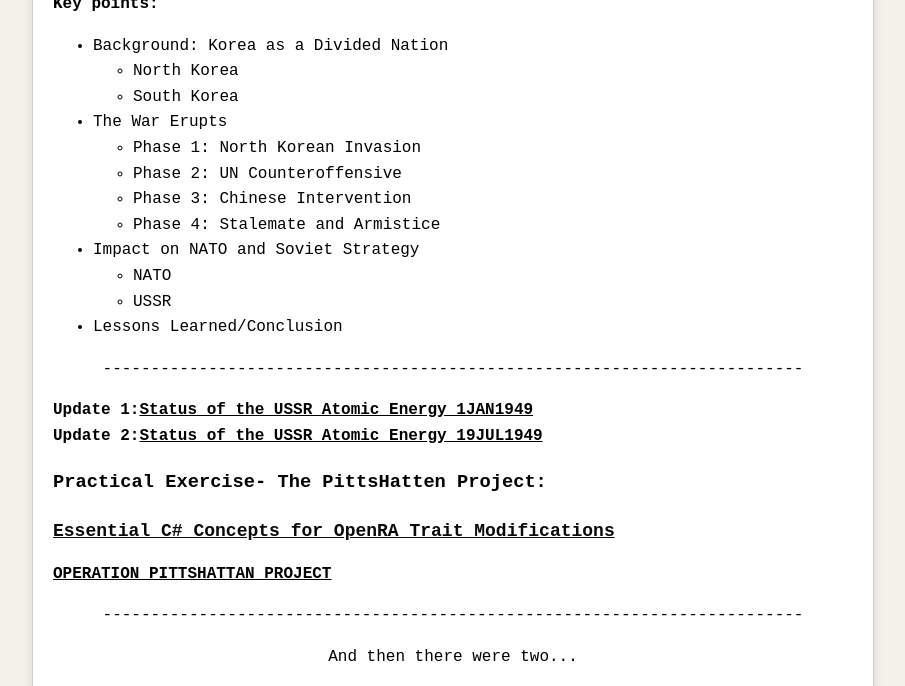
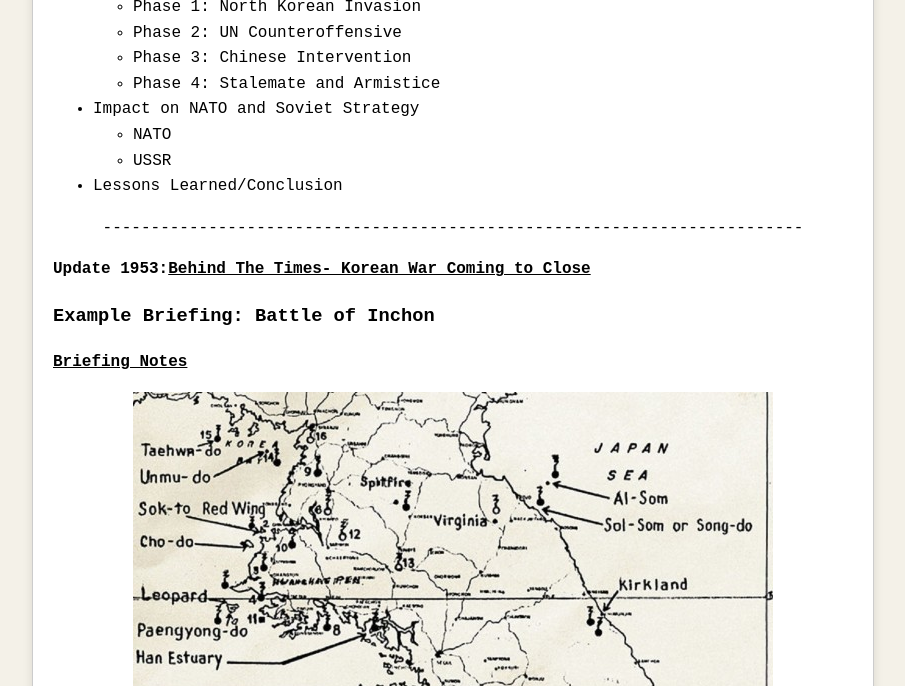
Before and after one commit to jboyce1/CodeWar, a Jekyll site: the page built from classes/TheProxAndTheBear.md, in a window 1280 px wide and 1400 px high, scrolled down 917 px. Shown: the top 686 px of the window, without its empty margins (187-1092 px from the left). Built offline with Jekyll 4.4.1, drawn with Linux system fonts in a browser that asks for light colours; some of the changed text lies outside the part shown; grey boxes are pictures that could not be loaded.

Commit message:
Update TheProxAndTheBear.md

```diff
--- a/classes/TheProxAndTheBear.md
+++ b/classes/TheProxAndTheBear.md
@@ -9,10 +9,11 @@
 **Skill**: Map creation and editing
 
 <div style="text-align: center;">
-  <img src="{{ 'classes/ForeignFire/joe-1-2.jpg' | relative_url }}" alt="RDS-1, The First Soviet Atomic Bomb" style="max-width: 80%; height: auto;">
-  <p>RDS-1 "First Lightning", The First Soviet Atomic Bomb</p>
+  <img src="{{ 'classes/TheProxAndTheBear/4phasesofkoreanwar.png' | relative_url }}" alt="The Four Phases of the Korean War" style="max-width: 80%; height: auto;">
 </div>
-
+<div style="text-align: center;">
+  <p>-------------------------------------------------------------------------</p>
+</div>
 ### Lecture: The Korean War as a Proxy Conflict in the Cold War Struggle
 
 **Key points:**
@@ -32,70 +33,36 @@
   <p>-------------------------------------------------------------------------</p>
 </div>
 
-  **Update 1:**[Status of the USSR Atomic Energy 1JAN1949]({{ 'classes/ForeignFire/Status of the USSR Atomic Energy 1JAN1949.pdf' | relative_url }})
-  **Update 2:**[Status of the USSR Atomic Energy 19JUL1949]({{ 'classes/ForeignFire/Status of the USSR Atomic Energy 19JUL1949.pdf' | relative_url }})
+  **Update 1953:**[Behind The Times- Korean War Coming to Close]({{ 'classes/TheProxAndTheBear/Behind the Times- Korean War Coming to Close.pdf' | relative_url }})
 
-### Practical Exercise- The PittsHatten Project:
-  <a href="https://jboyce1.github.io/CodeWar/classes/CSforOpenRA" target="_blank" style="font-size: 18px; text-decoration: underline; color: #0a0a0a;">
-    Essential C# Concepts for OpenRA Trait Modifications
+
+### Example Briefing: Battle of Inchon
+[Briefing Notes]({{ 'classes/TheProxAndTheBear/Inchon Briefing about with terrain forcus.pdf' | relative_url }})
+<div style="text-align: center;">
+  <img src="{{ 'classes/TheProxAndTheBear/guerrilla actions map.jpg' | relative_url }}" alt="Guerrilla Actions Map" style="max-width: 80%; height: auto;">
+</div>
+
+### Practical Exercise- Operation Frozen Contours:
+  <a href="https://www.koreanwar.org/html/maps-marines.html" target="_blank" style="font-size: 18px; text-decoration: underline; color: #0a0a0a;">
+    Korean War Maps - U.S. Marine Corps Historical Division
+  </a>
+    <a href="https://www.history.army.mil/books/maps.htm" target="_blank" style="font-size: 18px; text-decoration: underline; color: #0a0a0a;">
+    U.S. Army Center of Military History
   </a>
 
-[OPERATION PITTSHATTAN PROJECT]({{ 'classes/ForeignFire/1949 Operation PittsHattan Project.pdf' | relative_url }})
+[OPERATION FROZEN CONTOURS]({{ 'classes/TheProxAndTheBear/Operation Frozen Contours.pdf' | relative_url }})
 
  <div style="text-align: center;">
   <p>-------------------------------------------------------------------------</p>
 </div>
 
 <div style="text-align: center;">
-  <p>And then there were two...</p>
-  <video width="560" height="315" controls>
-    <source src="{{ 'classes/ForeignFire/1st Russian Atomic Bomb RDS-1.mp4' | relative_url }}" type="video/mp4">
-    Your browser does not support the video tag.
-  </video>
+The Korean War Using Google Earth
+
+<iframe width="560" height="315" src="https://www.youtube.com/embed/lJx6M7SqkvI?si=ATbHP11CRmB7yUdt" title="YouTube video player" frameborder="0" allow="accelerometer; autoplay; clipboard-write; encrypted-media; gyroscope; picture-in-picture; web-share" referrerpolicy="strict-origin-when-cross-origin" allowfullscreen></iframe>
 </div>
 
 
-[U.S. Weather Report of Atomic Detection System]({{ 'classes/ForeignFire/U.S. Weather Report of Atomic Detection System (Sep 1949).pdf' | relative_url }})
-
-<div style="text-align: center;">
-  <p>-------------------------------------------------------------------------</p>
-</div>
-
-## How We Got Here
-[A History Of Soviet MGB Penetration]({{ 'classes/ForeignFire/II. ORGANIZATION OF SOVIE[15573746].pdf' | relative_url }})
-
-<div style="text-align: center;">
-  <p>Former Spy Interview</p>
-  <video width="560" height="315" controls>
-    <source src="{{ 'classes/ForeignFire/SYND 21 11 79 FORMER RUSSIAN SPY ANTHONY BLUNT INTERVIEW.mp4' | relative_url }}" type="video/mp4">
-    Your browser does not support the video tag.
-  </video>
-</div>
-
-<div style="text-align: center;">
-  <p>The Consequences of Soviet Espionage</p>
-  <video width="560" height="315" controls>
-    <source src="{{ 'classes/ForeignFire/Klaus Fuchs and the Russian Atomic Bomb.mp4' | relative_url }}" type="video/mp4">
-    Your browser does not support the video tag.
-  </video>
-</div>
-
-### Lecture: NATO
-**Laying the foundation:**
-- Post WWII Security Vacuum
-- Truman Doctrine (1947)
-- Marshall Plan (1948)
-- Soviet expansion
-- Atomic Bomb Test
-**North Atlantic Treat Organization:**
-- 4 April 1949, 12 members
-- Collective defense (Article 5)
-- Collective military planning
-- US shift from isolationism to global engagement
-<div style="text-align: center;">
-  <p>-------------------------------------------------------------------------</p>
-</div>
-
-[General Bloom Wants to Know]({{ 'classes/ForeignFire/General Bloom Wants to Know Foreign Fire.pdf' | relative_url }})
+[General Bloom Wants to Know About the Korean War]({{ 'classes/TheProxAndTheBear/General Bloom Wants to Know about the Korean War.pdf' | relative_url }})
 
 [Return to Home](../)
```
